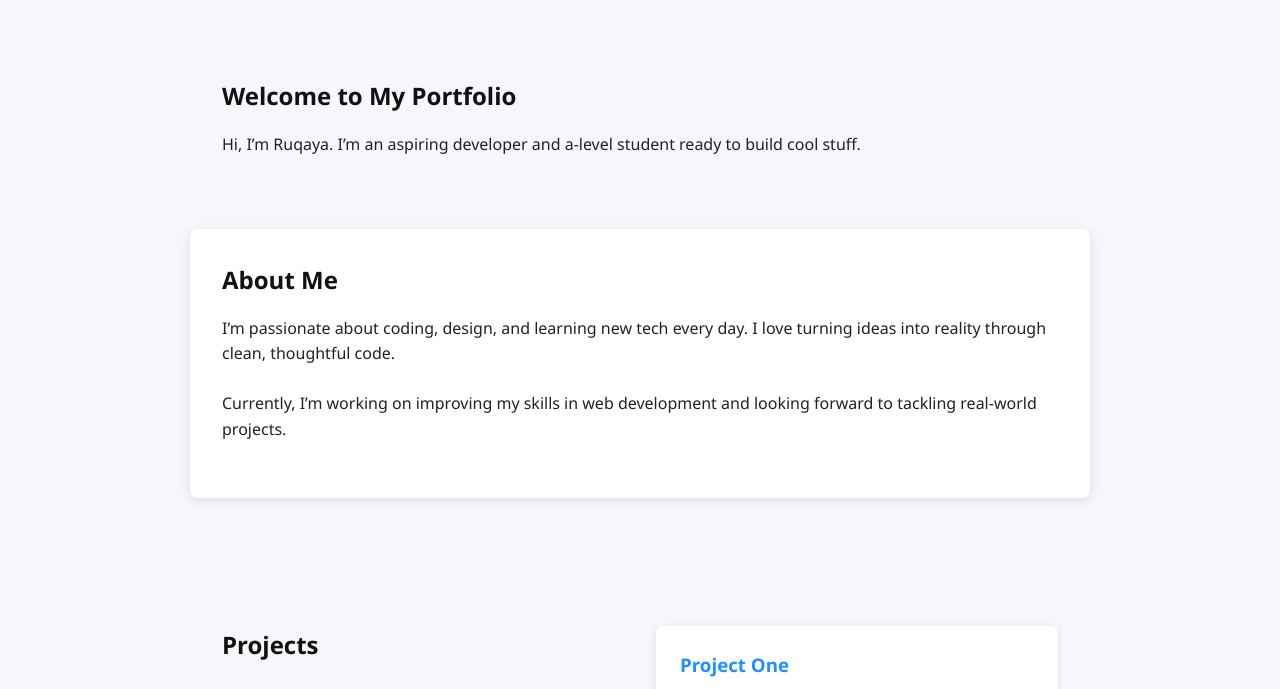
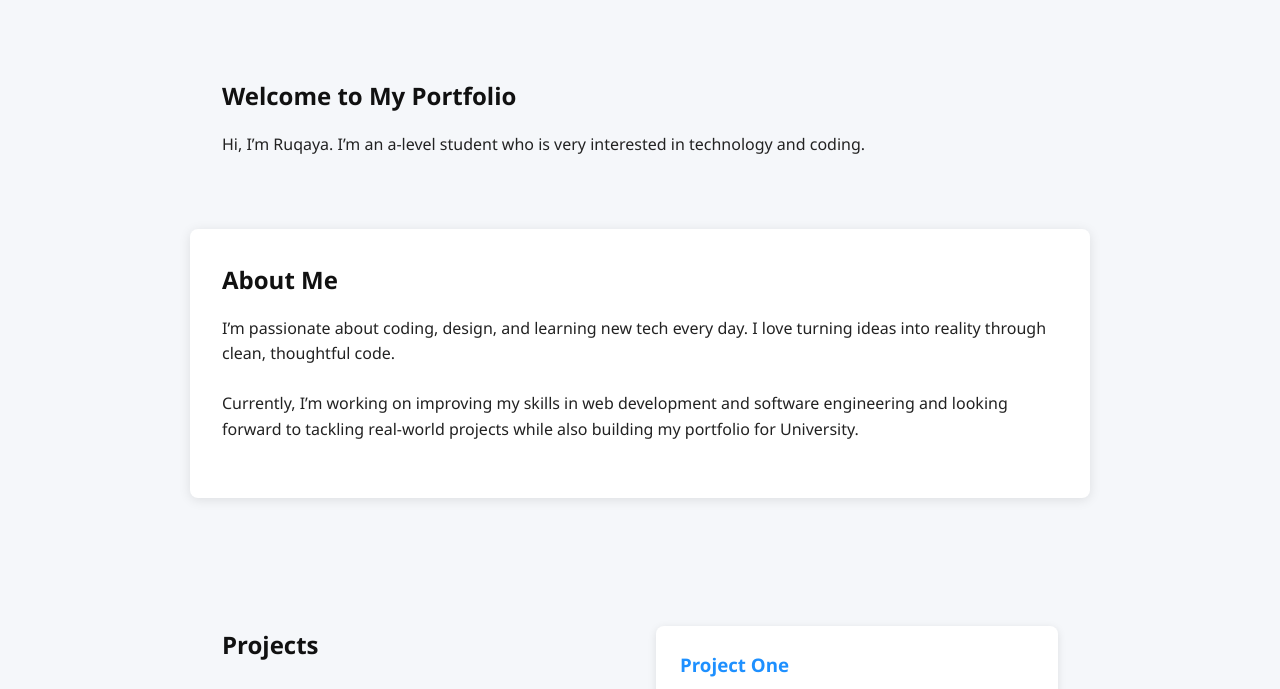
Before and after one commit to Ruqayasyed/ruqayasyed.github.io, a plain HTML site: page index.html in a window 1280 px wide. Shown: the part 73-762 px from the top of the page. Drawn offline with Linux system fonts and the light colour scheme.

```diff
--- a/index.html
+++ b/index.html
@@ -5,7 +5,7 @@
 <meta name="viewport" content="width=device-width, initial-scale=1" />
 <title>Ruqaya’s Portfolio</title>
 <style>
-  /* Reset and base */
+
   * {
     margin: 0; padding: 0; box-sizing: border-box;
   }
@@ -20,7 +20,7 @@
     color: inherit;
   }
 
-  /* Navbar */
+
   nav {
     position: sticky;
     top: 0;
@@ -51,7 +51,7 @@
     color: #1e90ff;
   }
 
-  /* Sections */
+
   section {
     padding: 5rem 2rem 3rem;
     max-width: 900px;
@@ -65,7 +65,7 @@
     margin-bottom: 1.5rem;
   }
 
-  /* About Section */
+
   #about {
     background: #fff;
     border-radius: 8px;
@@ -74,7 +74,7 @@
     margin-bottom: 3rem;
   }
 
-  /* Projects Section */
+
   #projects {
     display: grid;
     grid-template-columns: repeat(auto-fit, minmax(280px, 1fr));
@@ -111,7 +111,7 @@
     border-color: #1e90ff;
   }
 
-  /* Smooth fade-in */
+
   .fade-in {
     opacity: 0;
     transform: translateY(20px);
@@ -122,7 +122,7 @@
     transform: none;
   }
 
-  /* Footer */
+
   footer {
     text-align: center;
     padding: 2rem 1rem;
@@ -130,7 +130,7 @@
     font-size: 0.9rem;
   }
 
-  /* Responsive nav */
+
   @media (max-width: 600px) {
     nav ul {
       gap: 1rem;
@@ -155,13 +155,13 @@
 
 <section id="home" class="fade-in">
   <h1>Welcome to My Portfolio</h1>
-  <p>Hi, I’m Ruqaya. I’m an aspiring developer and a-level student ready to build cool stuff.</p>
+  <p>Hi, I’m Ruqaya. I’m an a-level student who is very interested in technology and coding.</p>
 </section>
 
 <section id="about" class="fade-in">
   <h2>About Me</h2>
   <p>I’m passionate about coding, design, and learning new tech every day. I love turning ideas into reality through clean, thoughtful code.</p>
-  <p>Currently, I’m working on improving my skills in web development and looking forward to tackling real-world projects.</p>
+  <p>Currently, I’m working on improving my skills in web development and software engineering and looking forward to tackling real-world projects while also building my portfolio for University.</p>
 </section>
 
 <section id="projects" class="fade-in">
@@ -186,7 +186,7 @@
 </footer>
 
 <script>
-  // Smooth scroll for nav links
+
   document.querySelectorAll('a.nav-link').forEach(link => {
     link.addEventListener('click', e => {
       e.preventDefault();
@@ -195,7 +195,7 @@
     });
   });
 
-  // Fade in elements on scroll
+
   const faders = document.querySelectorAll('.fade-in');
   const appearOptions = {
     threshold: 0,
```
